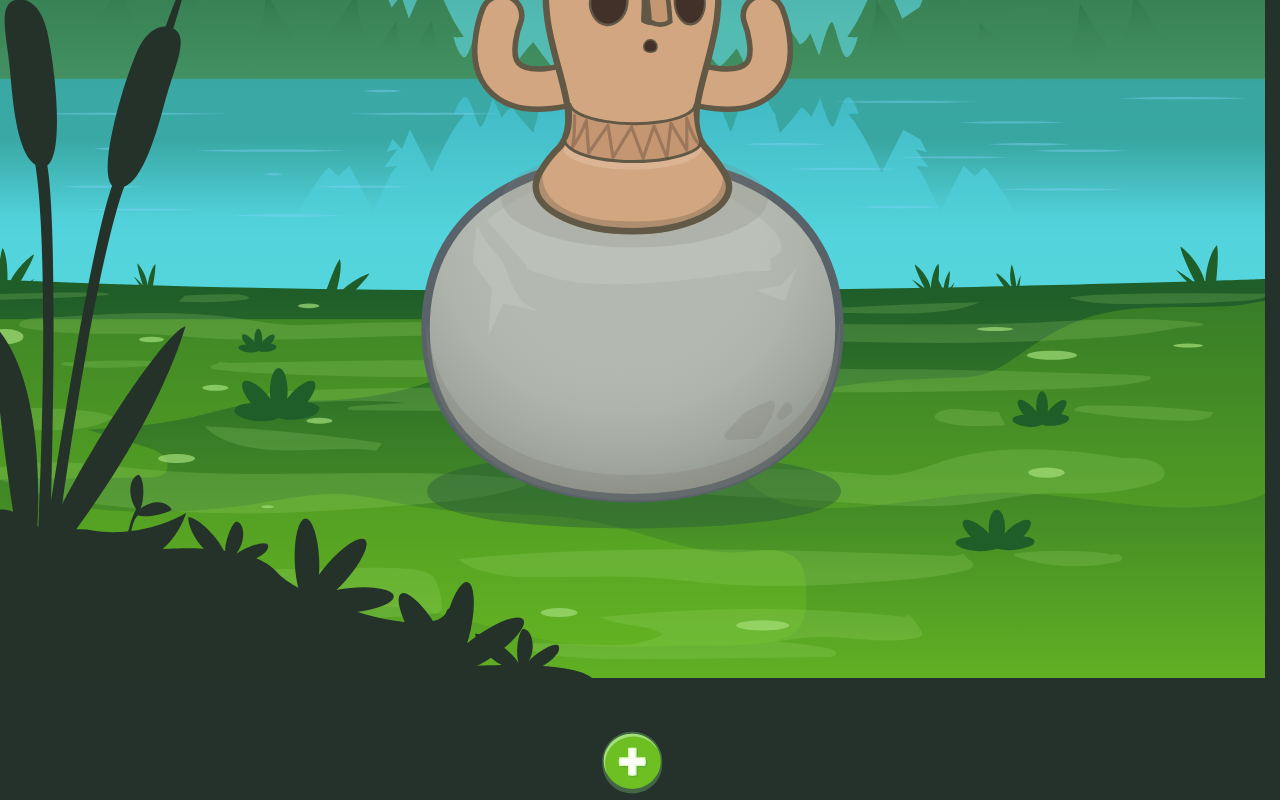
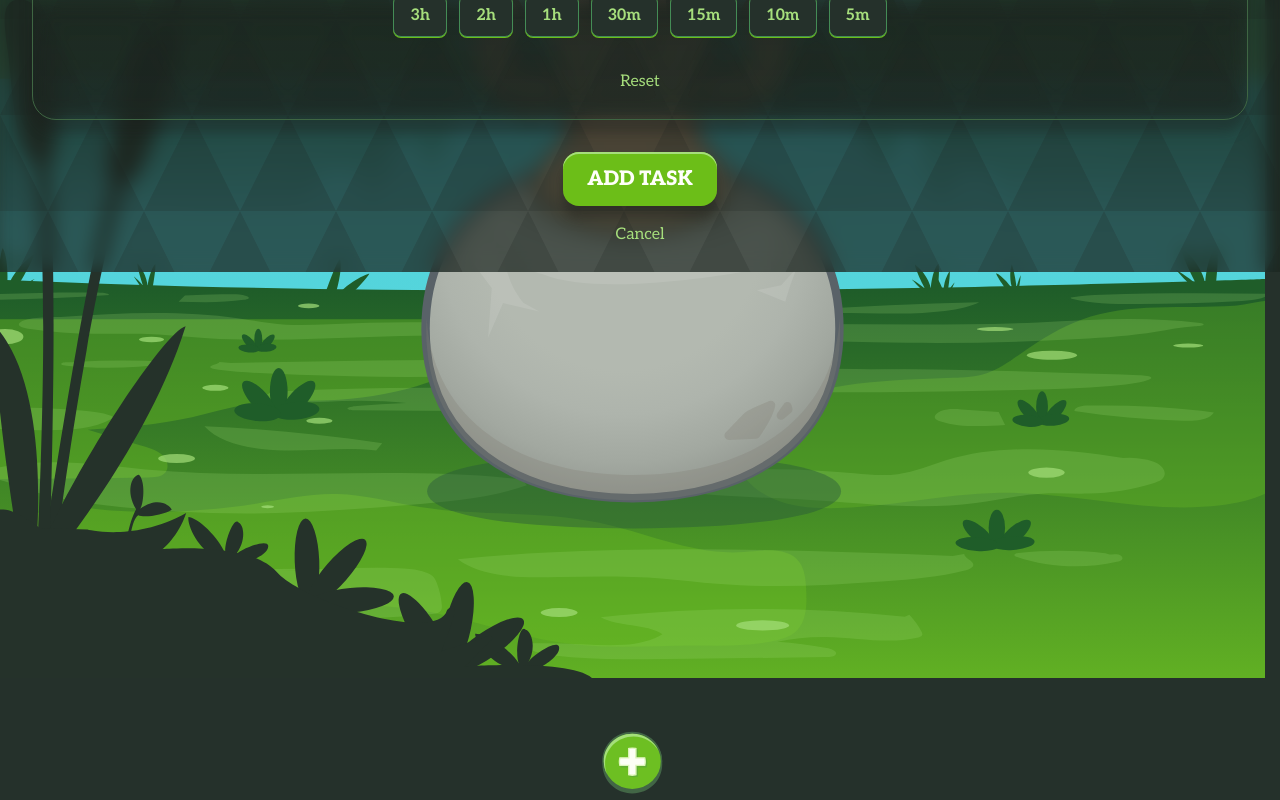
Before and after one commit to GaryWintle/kofun, a Next.js app: page / in a window 1280 px wide. Both pictures are taken after a click on the button 632 px from the left and 1430 px from the top of the page. Shown: the part 667-1467 px from the top of the page. Built offline with nearby package versions, Linux system fonts and the light colour scheme.

Commit message:
fixed vaul bugs

```diff
--- a/src/components/CircleTimer/CircleTimer.module.css
+++ b/src/components/CircleTimer/CircleTimer.module.css
@@ -1,7 +1,6 @@
 .container {
   grid-area: timer;
   pointer-events: none;
-  z-index: 1;
 }
 
 /* .container svg {
--- a/src/components/KofunApp/KofunApp.jsx
+++ b/src/components/KofunApp/KofunApp.jsx
@@ -7,7 +7,7 @@ import Hero from '@/components/Hero/Hero';
 import TaskList from '@/components/TaskList/TaskList';
 import TaskForm from '@/components/TaskForm/TaskForm';
 import useTimer from '@/hooks/useTimer';
-import { motion, AnimatePresence } from 'motion/react';
+import { motion } from 'motion/react';
 import { Drawer } from 'vaul';
 import { buttonPress } from '@/animations/variants';
 
@@ -91,8 +91,7 @@ const KofunApp = () => {
           <Drawer.Overlay />
           <Drawer.Content
             className={styles.moduleWrapper}
-            style={{ height: '100dvh' }}
-            snapPoints={[1]}
+            style={{ height: '75dvh' }}
           >
             <TaskForm onAddTask={handleAddTask} setTaskModule={setTaskModule} />
           </Drawer.Content>
--- a/src/components/KofunApp/KofunApp.module.css
+++ b/src/components/KofunApp/KofunApp.module.css
@@ -7,8 +7,11 @@
 .moduleWrapper {
   display: flex;
   flex-direction: column;
-  height: 100dvh;
-  overflow-y: auto;
+  position: fixed;
+  bottom: 0;
+  left: 0;
+  right: 0;
+  z-index: 50;
 }
 
 .addTaskButton {
```
